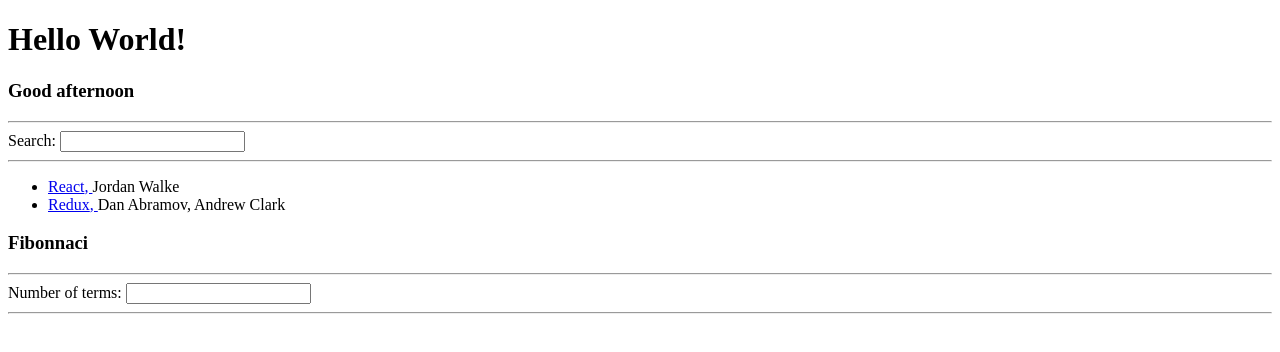
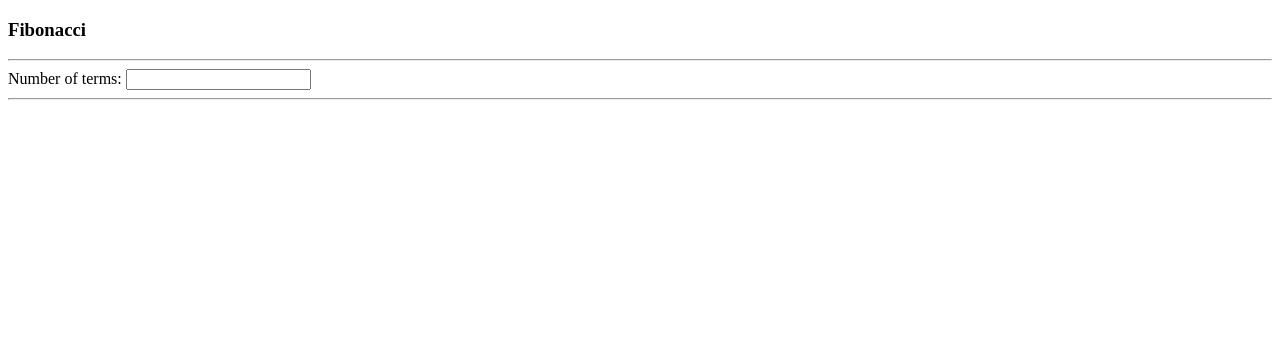
Before and after one commit to marciosouzajunior/helloreact, a React (Create React App) app: page / in a window 1280 px wide. Shown: the top 352 px of the page. Built offline with nearby package versions, Linux system fonts and the light colour scheme.

Commit message:
Fibonacci feature

```diff
--- a/src/App.js
+++ b/src/App.js
@@ -1,72 +1,17 @@
 import * as React from 'react';
 
-function getGreetingMessage() {
-
-  const d = new Date();
-  let hour = d.getHours();
-
-  if (hour >= 0 && hour < 12) {
-    return 'Good morning';
-  } else if (hour >= 12 && hour <= 18) {
-    return 'Good afternoon';
-  } else {
-    return 'Good night';
-  }
-
-}
-
 const App = () => {
-
-  var message = {
-    first: 'Hello',
-    second: 'World!'
-  };
-
-  const stories = [
-    {
-      title: 'React',
-      url: 'https://reactjs.org/',
-      author: 'Jordan Walke',
-      objectID: 0,
-    },
-    {
-      title: 'Redux',
-      url: 'https://redux.js.org/',
-      author: 'Dan Abramov, Andrew Clark',
-      objectID: 1,
-    },
-  ];
-
-  const [searchTerm, setSearchTerm] = React.useState('');
-
-  function handleChange(event) {
-    setSearchTerm(event.target.value);
-  }
-
-  const filteredStories = stories.filter(function (item) {
-    return item.title.includes(searchTerm);
-  });
 
   const [fibTerm, setFibTerm] = React.useState(0);
 
   function fibInputChange(event) {
-    //console.log(event.target.value);
     setFibTerm(event.target.value);
   }
 
   return (
     <div>
 
-      <h1>{message.first} {message.second}</h1>
-      <h3>{getGreetingMessage()}</h3>
-
-      <hr />
-      <Search onSearchChange={handleChange} />
-
-      <hr />
-      <List list={filteredStories} />
-
-      <h3>Fibonnaci</h3>
+      <h3>Fibonacci</h3>
 
       <hr />
       <label htmlFor="fibInput">Number of terms: </label>
@@ -79,59 +24,26 @@ const App = () => {
   );
 }
 
-const List = (props) =>
-(
-  <ul>
-    {
-      props.list.map((item) => {
-        return (
-          <Item key={item.objectID} item={item} />
-        );
-      })
-    }
-  </ul>
-);
-
-function Item(props) {
-  return (
-    <li>
-      <span>
-        <a href={props.item.url}>{props.item.title}, </a>
-      </span>
-      <span>{props.item.author}</span>
-    </li>
-  );
-}
-
-function Search(props) {
-  return (
-    <div>
-      <label htmlFor="search">Search: </label>
-      <input id="search" type="text" onChange={props.onSearchChange} />
-    </div>
-  );
-}
-
 function Fib(props) {
 
-  function calcFib(term){
+  function calcFib(term) {
 
-    if (term <= 1){
+    if (term <= 1) {
       return term;
     }
-    return calcFib(term-1) + calcFib(term-2);
+    return calcFib(term - 1) + calcFib(term - 2);
   }
 
   let arr = [];
-  for(let i = 0; i < props.term; i++){
+  for (let i = 0; i < props.term; i++) {
     arr.push(calcFib(i));
   }
 
   return (
     <p>
-        {arr.map(function(item){
-          return item + ", ";
-        })}
+      {arr.map(function (item) {
+        return item + ", ";
+      })}
     </p>
   );
 
```
